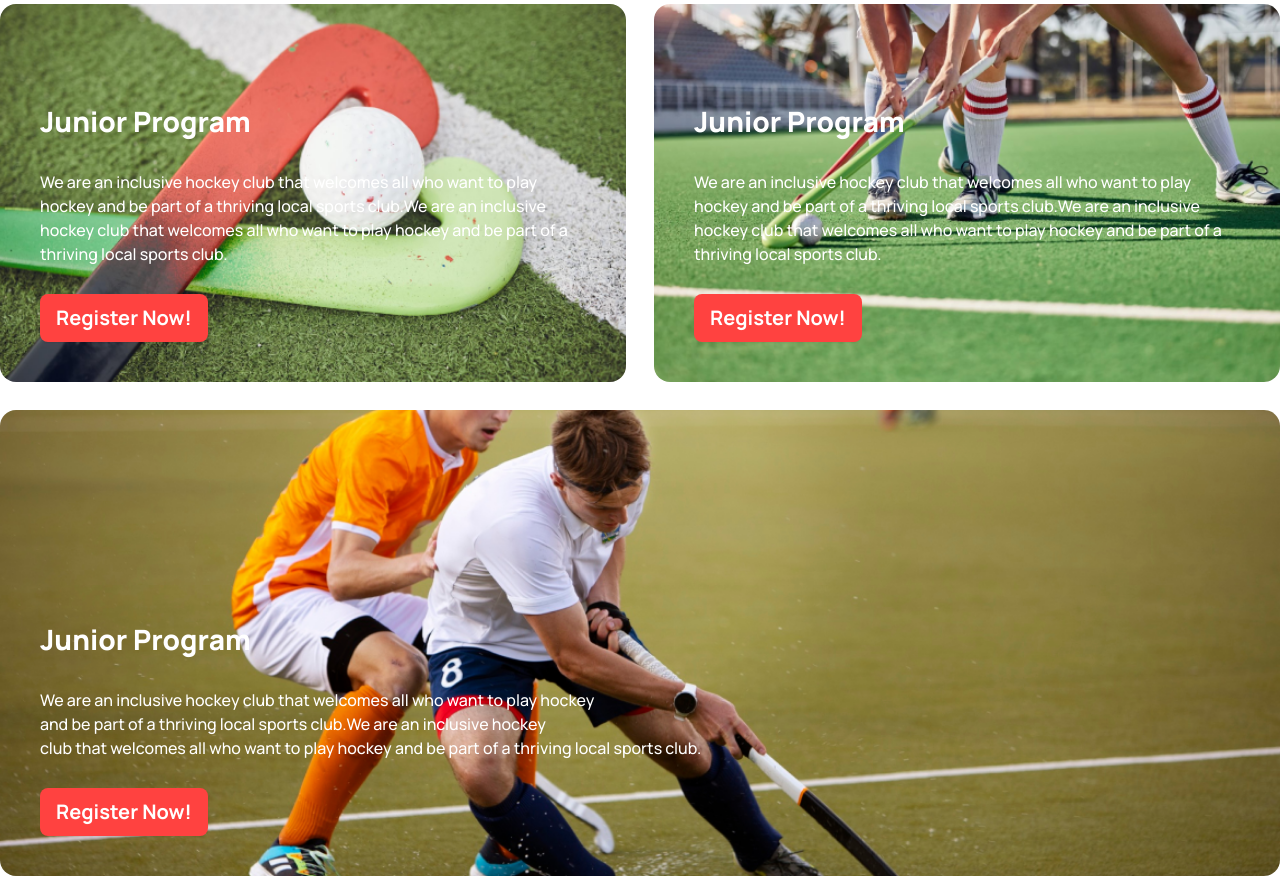
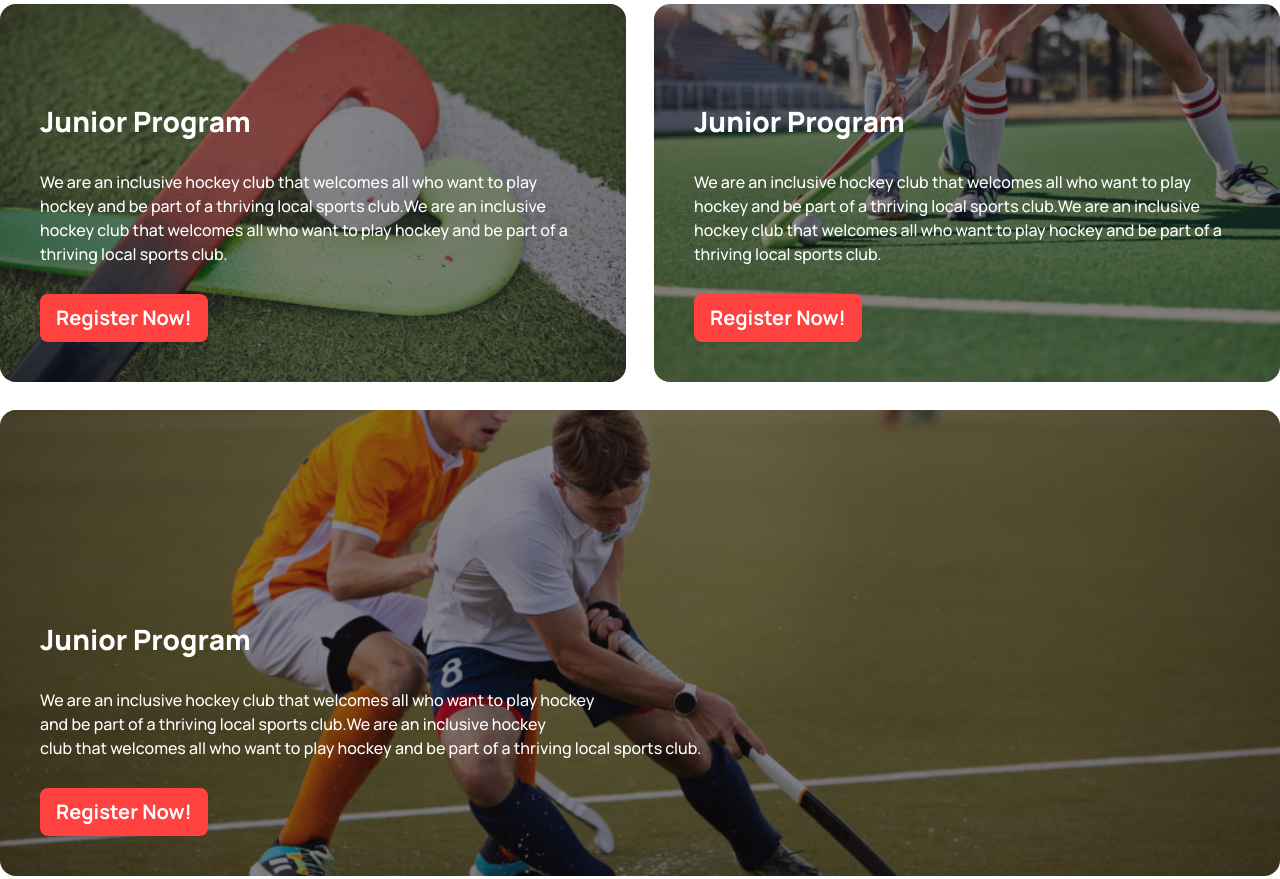
Before and after one commit to SagorKhan-Dev/Hockeys, a plain HTML site: page index.html in a window 1280 px wide. Shown: the part 1645-2524 px from the top of the page. Drawn offline with nearby package versions, Linux system fonts and the light colour scheme.

Commit message:
adding overlay to program section image

```diff
--- a/index.html
+++ b/index.html
@@ -324,52 +324,53 @@
         </div>
         <div class="mt-12">
           <div class="grid grid-cols-1 lg:grid-cols-2 gap-7 text-start">
-            <div
-              class="p-10 bg-[url(images/2.png)] lg:px-10 lg:pt-24 lg:pb-10 bg-no-repeat bg-center bg-cover rounded-2xl space-y-7"
-            >
-              <h3 class="text-white text-[28px] font-extrabold">
+            <div class="relative">
+              <div class="p-10 bg-[url(images/2.png)] lg:px-10 lg:pt-24 lg:pb-10 bg-no-repeat bg-center bg-cover rounded-2xl space-y-7 relative">
+                <!-- Your existing content goes here -->
+                <h3 class="text-white text-[28px] font-extrabold relative z-10">
                   Junior Program
                 </h3>
-              <p class="font-medium leading-6 text-white">
+                <p class="font-medium leading-6 text-white relative z-10">
                   We are an inclusive hockey club that welcomes all who want to play hockey and be part of a thriving local sports club.We are an inclusive hockey club that welcomes all who want to play hockey and be part of a thriving local sports club.
                 </p>
-              <button
-                class="btn bg-primary border-none text-white font-bold text-xl"
-              >
+                <button class="btn bg-primary border-none text-white font-bold text-xl relative z-10">
                   Register Now!
                 </button>
               </div>
-            <div
-              class="p-10 bg-[url(images/3.png)] lg:px-10 lg:pt-24 lg:pb-10 bg-no-repeat bg-center bg-cover rounded-2xl space-y-7"
-            >
-              <h3 class="text-white text-[28px] font-extrabold">
+              <div class="absolute inset-0 bg-[rgba(19,19,24,0.50)] rounded-2xl"></div>
+            </div>
+            <div class="relative">
+              <div class="p-10 bg-[url(images/3.png)] lg:px-10 lg:pt-24 lg:pb-10 bg-no-repeat bg-center bg-cover rounded-2xl space-y-7 relative">
+                <!-- Your existing content goes here -->
+                <h3 class="text-white text-[28px] font-extrabold relative z-10">
                   Junior Program
                 </h3>
-              <p class="font-medium leading-6 text-white">
+                <p class="font-medium leading-6 text-white relative z-10">
                   We are an inclusive hockey club that welcomes all who want to play hockey and be part of a thriving local sports club.We are an inclusive hockey club that welcomes all who want to play hockey and be part of a thriving local sports club.
                 </p>
-              <button
-                class="btn bg-primary border-none text-white font-bold text-xl"
-              >
+                <button class="btn bg-primary border-none text-white font-bold text-xl relative z-10">
                   Register Now!
                 </button>
               </div>
+              <div class="absolute inset-0 bg-[rgba(19,19,24,0.50)] rounded-2xl"></div>
             </div>
-          <div
-            class="p-10 bg-[url(images/4.png)] lg:px-10 lg:pt-52 lg:pb-10 bg-no-repeat bg-center bg-cover rounded-2xl space-y-7 mt-7"
-          >
-            <h3 class="text-white text-[28px] font-extrabold">
+          </div>
+          <div class="relative">
+            <div class="p-10 bg-[url(images/4.png)] lg:px-10 lg:pt-52 lg:pb-10 bg-no-repeat bg-center bg-cover rounded-2xl space-y-7 mt-7 relative">
+              <!-- Your existing content goes here -->
+              <h3 class="text-white text-[28px] font-extrabold relative z-10">
                 Junior Program
               </h3>
-            <p class="font-medium leading-6 text-white">
+              <p class="font-medium leading-6 text-white relative z-10">
                 We are an inclusive hockey club that welcomes all who want to play hockey <br> and be part of a thriving local sports club.We are an inclusive hockey <br>club that welcomes all who want to play hockey and be part of a thriving local sports club.
               </p>
-            <button
-              class="btn bg-primary border-none text-white font-bold text-xl"
-            >
+              <button class="btn bg-primary border-none text-white font-bold text-xl relative z-10">
                 Register Now!
               </button>
             </div>
+            <div class="absolute inset-0 bg-[rgba(19,19,24,0.50)] rounded-2xl"></div>
+          </div>
+
         </div>
       </section>
       <!-- program part end -->
```
Lines whose indentation alone changed are shown as unchanged.
